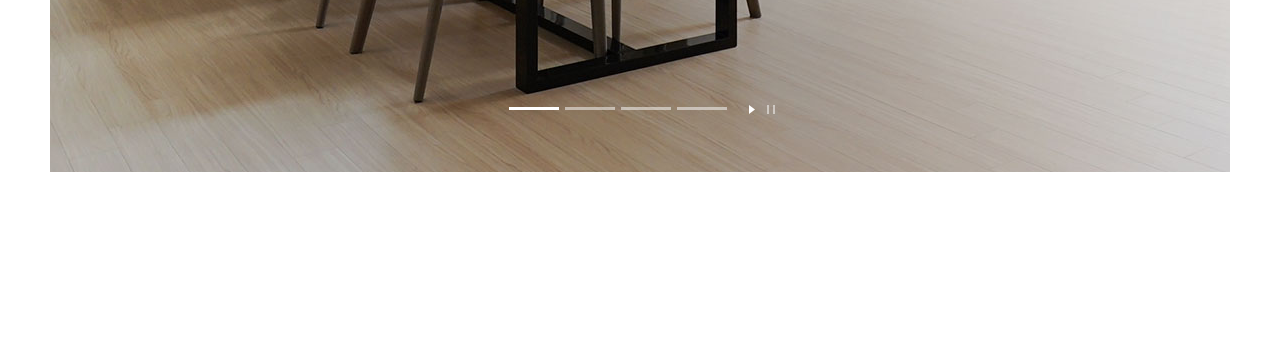
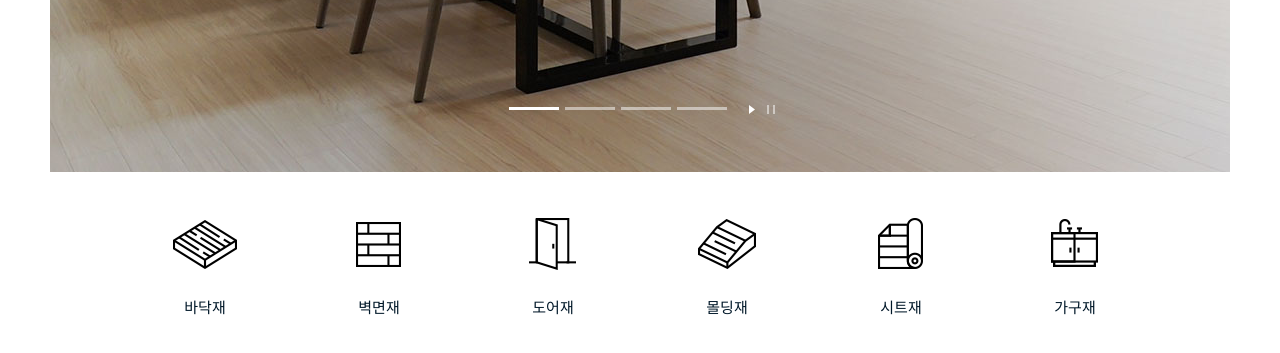
Before and after one commit to parkwonhui/clonecoding_hansol, a plain HTML site: page index.html in a window 1280 px wide. Shown: the part 549-902 px from the top of the page. Before the commit the page ends 800 px from the top, so only its background shows below. Drawn offline with Linux system fonts and the light colour scheme.

Commit message:
제품정보

```diff
--- a/css/index.css
+++ b/css/index.css
@@ -45,3 +45,24 @@ background:rgba(255,255,255,0.5); border:none;}
 font-size:32px; }
 .visual .con .slide p {font-size:20px; }
 .visual .con .slide .txt {position:absolute; left:50%; top: 400px;}
+
+.product ul {padding: 46px 0 41px; text-align:center; font-size:0px;}
+.product li {display:inline-block; padding: 0 55px; text-align:center;}
+.product a {display:block; color:#001829; font-size:15px;}
+.product a:hover {color:#2d5b79; font-weight: bold;}
+.product a:before {content:""; display:block; width: 64px; height:52px;
+background:url(../images/sp_com.png) no-repeat; margin: 0 0 26px 0;}
+.product li:nth-child(1) a:before { background-position:-3px -118px;}
+.product li:nth-child(2) a:before { background-position:-75px -118px;}
+.product li:nth-child(3) a:before { background-position:-148px -118px;}
+.product li:nth-child(4) a:before { background-position:-219px -118px;}
+.product li:nth-child(5) a:before { background-position:-292px -118px;}
+.product li:nth-child(6) a:before { background-position:-364px -118px;}
+
+.product li:nth-child(1) a:hover:before { background-position:-3px -184px;}
+.product li:nth-child(2) a:hover:before { background-position:-75px -184px;}
+.product li:nth-child(3) a:hover:before { background-position:-148px -184px;}
+.product li:nth-child(4) a:hover:before { background-position:-219px -184px;}
+.product li:nth-child(5) a:hover:before { background-position:-292px -184px;}
+.product li:nth-child(6) a:hover:before { background-position:-364px -184px;}
+/*64*52*/
--- a/index.html
+++ b/index.html
@@ -58,17 +58,19 @@
 				자연을 닮은 친환경 바닥재
 				</div>
 			</div>
-			<!--<div class="slide">
-				건강한 아름다움을 채우는 벽면재
-			</div>
-			<div class="slide">
-				행복한 공간을 여는 도어재
-			</div>
-			<div class="slide">
-				삶의 품격을 높이는 가구재
-			</div>-->
 		</div>
 		</div>
 	</section>
+	<section class="product">
+		<h2 class="hide">제품정보</h2>
+		<ul>
+		<li><a href="#">바닥재</a></li>
+		<li><a href="#">벽면재</a></li>
+		<li><a href="#">도어재</a></li>
+		<li><a href="#">몰딩재</a></li>
+		<li><a href="#">시트재</a></li>
+		<li><a href="#">가구재</a></li>
+		</ul>
+	</section>
 </body>
 </html>
```
